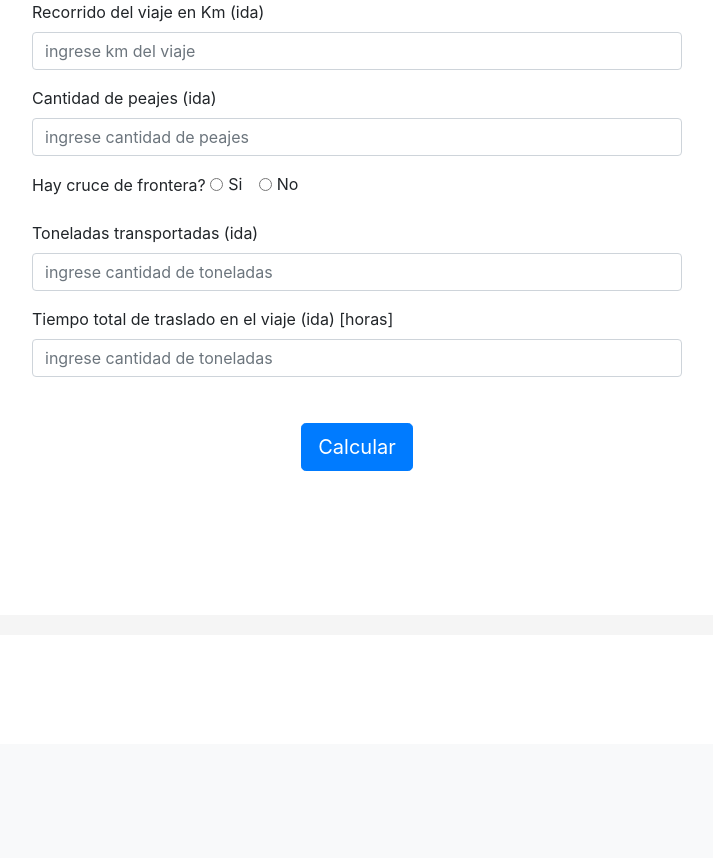
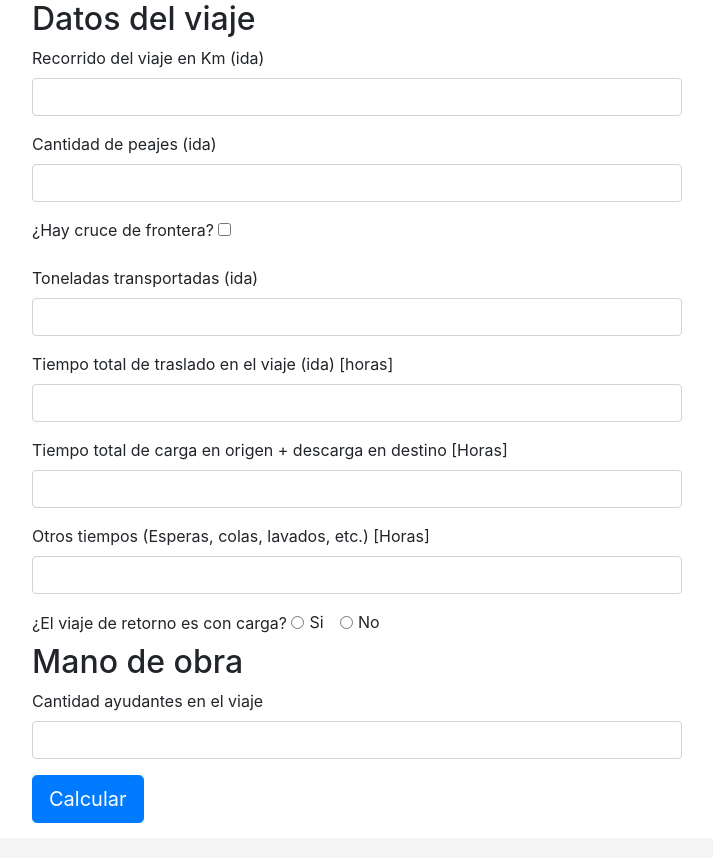
Before and after one commit to johnblanco/camionero, a Flask app: page / in a window 1280 px wide. Shown: the part 56-914 px from the top of the page, without its empty margins (283-996 px from the left). Before the commit the page ends 527 px from the top, so only its background shows below. Run offline with Flask 2, Linux system fonts and the light colour scheme; some libraries are stand-ins or nearby versions.

Commit message:
agrega campos al form con wtforms

```diff
--- /dev/null
+++ b/calculate_cost_form.py
@@ -0,0 +1,40 @@
+from wtforms import Form, BooleanField, StringField, PasswordField, validators, IntegerField, RadioField, SelectField
+
+
+class CalculateCostForm(Form):
+    km = IntegerField('Recorrido del viaje en Km (ida)', [validators.required(message='Requerido'),
+                                                          validators.NumberRange(min=0,
+                                                                                 message='Debe ser mayor que 0')])
+    peajes = IntegerField('Cantidad de peajes (ida)', [validators.required(message='Requerido'),
+                                                       validators.NumberRange(min=0, message='Debe ser mayor que 0')])
+
+    frontera = BooleanField('¿Hay cruce de frontera?')
+
+    toneladas = IntegerField('Toneladas transportadas (ida)', [validators.required(message='Requerido'),
+                                                               validators.NumberRange(min=0,
+                                                                                      message='Debe ser mayor que 0')])
+
+    tiempo_total = IntegerField('Tiempo total de traslado en el viaje (ida) [horas]',
+                                [validators.required(message='Requerido'),
+                                 validators.NumberRange(min=0,
+                                                        message='Debe ser mayor que 0')])
+
+    tiempo_descarga = IntegerField('Tiempo total de carga en origen + descarga en destino [Horas]',
+                                   [validators.required(message='Requerido'),
+                                    validators.NumberRange(min=0,
+                                                           message='Debe ser mayor que 0')])
+
+    otros_tiempos = IntegerField('Otros tiempos (Esperas, colas, lavados, etc.) [Horas]',
+                                 [validators.required(message='Requerido'),
+                                  validators.NumberRange(min=0,
+                                                         message='Debe ser mayor que 0')])
+
+    retorno_con_carga = RadioField('¿El viaje de retorno es con carga?', choices=[('y', 'Si'), ('n', 'No')],
+                                   validators=[validators.required(message='Requerido')])
+
+    ayudantes = IntegerField('Cantidad ayudantes en el viaje',
+                             [validators.required(message='Requerido'),
+                              validators.NumberRange(min=0,
+                                                     message='Debe ser mayor que 0')])
+
+# ¿Número de ayudantes en el viaje?
--- a/flask_app.py
+++ b/flask_app.py
@@ -1,10 +1,32 @@
-#export FLASK_APP=flask_app.py;flask run
+# export FLASK_APP=flask_app.py;flask run
 
-from flask import Flask, render_template
+from flask import Flask, render_template, request, flash, url_for
+from werkzeug.utils import redirect
+import os
+from calculate_cost_form import CalculateCostForm
 
 app = Flask(__name__)
 app.config['TEMPLATES_AUTO_RELOAD'] = True
+PATH = os.path.dirname(os.path.realpath(__file__)) + "/"
+with open(PATH + "secrets.txt") as f:
+    secret = f.read()
+app.secret_key = secret
 
-@app.route('/')
-def hello():
-    return render_template("main.html")
+
+@app.route('/resultado')
+def result():
+    return render_template("success.html")
+
+@app.route('/', methods=['GET', 'POST'])
+def main():
+    form = CalculateCostForm(request.form)
+    if request.method == 'POST' and form.validate():
+
+        print(form.km.data)
+        print(form.peajes.data)
+        print('front')
+        print(form.frontera.data)
+        flash('Thanks for registering') #TODO ver que hago con esto...
+
+        return redirect(url_for('result'))
+    return render_template("main.html", form=form)
--- /dev/null
+++ b/templates/_formhelpers.html
@@ -0,0 +1,13 @@
+{% macro render_field(field) %}
+<div class="form-group">
+  {{ field.label }}
+  {{ field(**kwargs)|safe }}
+  {% if field.errors %}
+    <ul class=errors>
+    {% for error in field.errors %}
+      <li>{{ error }}</li>
+    {% endfor %}
+    </ul>
+  {% endif %}
+</div>
+{% endmacro %}
--- a/templates/main.html
+++ b/templates/main.html
@@ -13,53 +13,35 @@
     <h1 class="navbar-brand mb-0 h1">Cálculo de costos</h1>
 </nav>
 <div class="container">
-    <form method="post" action="/">
+    {% from "_formhelpers.html" import render_field %}
+    <form method=post>
+        <h2>Datos del viaje</h2>
 
-        <div class="form-group">
-            <label for="km">Recorrido del viaje en Km (ida)</label>
-            <input type="number" class="form-control" id="km"
-                   placeholder="ingrese km del viaje">
-        </div>
-        <div class="form-group">
-            <label for="peajes">Cantidad de peajes (ida)</label>
-            <input type="number" class="form-control" id="peajes"
-                   placeholder="ingrese cantidad de peajes">
-        </div>
+        {{ render_field(form.km, class='form-control') }}
+        {{ render_field(form.peajes, class='form-control') }}
+        {{ render_field(form.frontera) }}
+        {{ render_field(form.toneladas, class='form-control') }}
+        {{ render_field(form.tiempo_total, class='form-control') }}
+        {{ render_field(form.tiempo_descarga, class='form-control') }}
+        {{ render_field(form.otros_tiempos, class='form-control') }}
 
-        <div class="form-group">
-            <label for="exampleInputEmail1">Hay cruce de frontera?</label>
+        {{ form.retorno_con_carga.label }}
+        {% for subfield in form.retorno_con_carga %}
             <div class="form-check form-check-inline">
-                <input class="form-check-input" type="radio" name="inlineRadioOptions" id="inlineRadio1"
-                       value="option1">
-                <label class="form-check-label" for="inlineRadio1">Si</label>
+                {{ subfield(class='form-check-input') }}
+                {{ subfield.label(class='form-check-label') }}
             </div>
-            <div class="form-check form-check-inline">
-                <input class="form-check-input" type="radio" name="inlineRadioOptions" id="inlineRadio2"
-                       value="option2">
-                <label class="form-check-label" for="inlineRadio2">No</label>
-            </div>
-        </div>
-
-        <div class="form-group">
-            <label for="tons">Toneladas transportadas (ida)</label>
-            <input type="number" class="form-control" id="tons"
-                   placeholder="ingrese cantidad de toneladas">
-        </div>
-
-        <div class="form-group">
-            <label for="tons">Tiempo total de traslado en el viaje (ida) [horas]</label>
-            <input type="number" class="form-control" id="tons"
-                   placeholder="ingrese cantidad de toneladas">
-        </div>
+        {% endfor %}
 
 
-        <div class="row justify-content-md-center">
-            <div class="col-md-auto start">
-                <input type="submit" value="Calcular" class="btn btn-primary btn-lg">
-            </div>
-        </div>
+        <h2>Mano de obra</h2>
 
+        {{ render_field(form.ayudantes, class='form-control') }}
+
+    <input type="submit" value="Calcular" class="btn btn-primary btn-lg">
     </form>
+
+
 
 
 </div>
--- /dev/null
+++ b/templates/success.html
@@ -0,0 +1 @@
+todo listo valor
```
Also changed, not shown: 1 other file.
